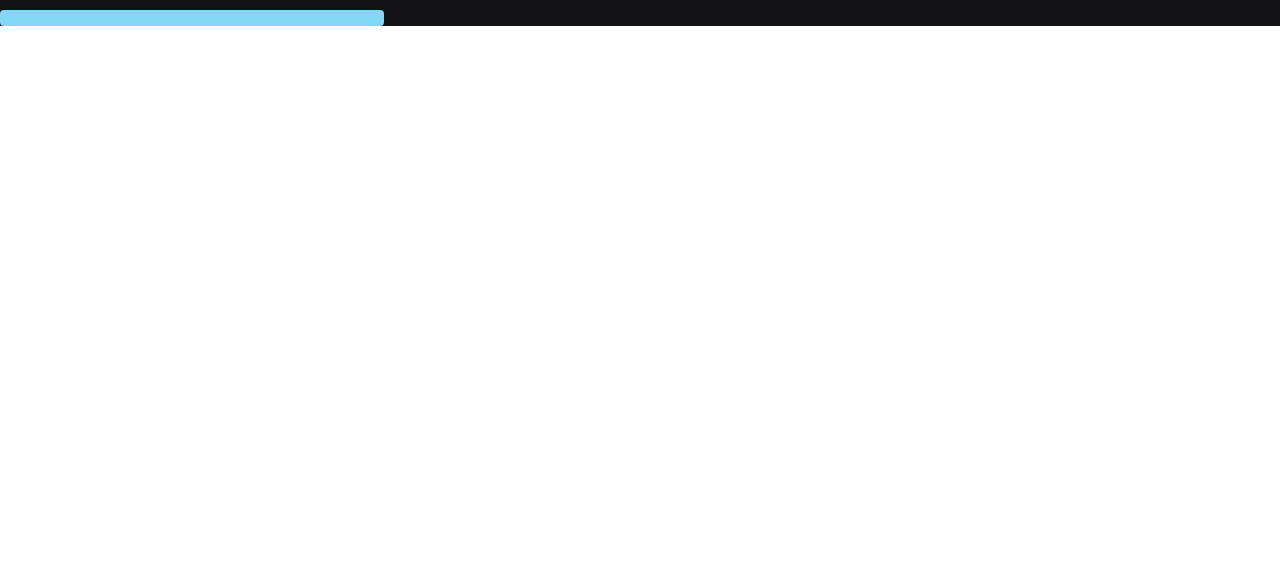
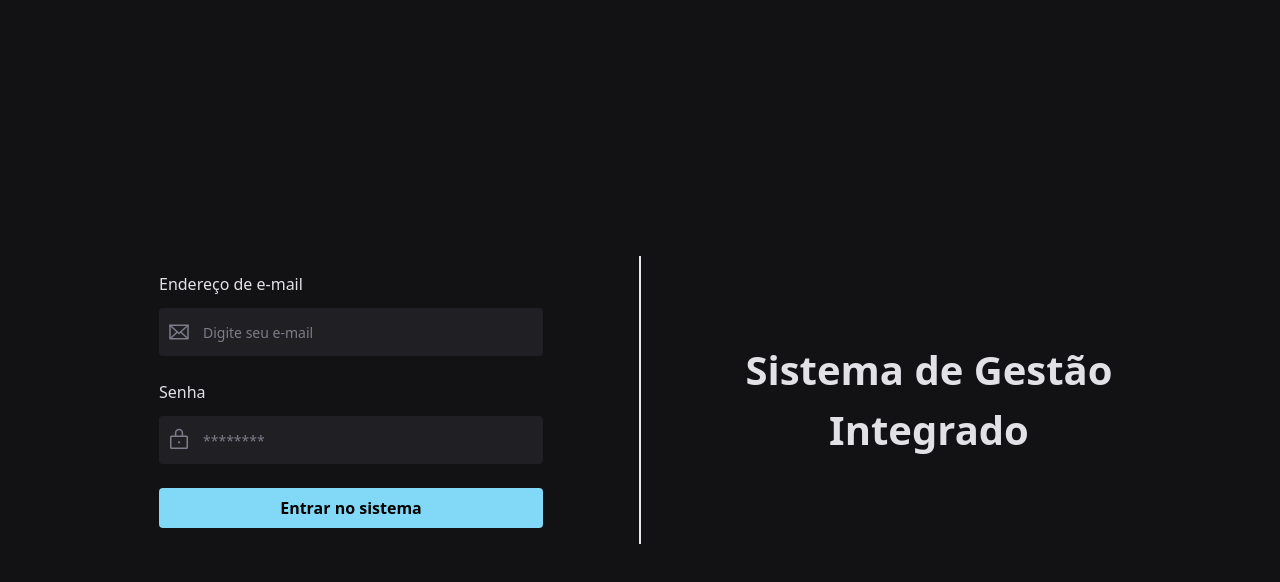
Before and after one commit to PauloVictorSS/sistema-integrado-de-gestao, a React (Create React App) app: page / in a window 1280 px wide. Shown: the top 582 px of the page. Built offline with nearby package versions, Linux system fonts and the light colour scheme.

Commit message:
Adição da tela de login

```diff
--- a/src/index.tsx
+++ b/src/index.tsx
@@ -8,6 +8,6 @@ const root = ReactDOM.createRoot(
 );
 root.render(
   <React.StrictMode>
-    <App />
+    <App/>
   </React.StrictMode>
 );
--- a/src/pages/Login.tsx
+++ b/src/pages/Login.tsx
@@ -1,9 +1,25 @@
+import { InputText } from "../components/InputText";
+import { Text } from "../components/Text"
+import {Envelope, Lock} from "phosphor-react"
 import { Button } from "../components/Button";
 
 function Login() {
+
   return (
-    <div className="bg-gray-900">
-      <Button text="Exemplo de botão"/>
+    <div className="w-screen h-screen bg-gray-900 flex gap-24 items-center justify-center text-gray-100">
+      <div className="flex flex-col gap-6 items-stretch w-full max-w-sm">
+        <label htmlFor="email" className="flex flex-col gap-3">
+          <Text className="font-semibold">Endereço de e-mail</Text>
+          <InputText icon={<Envelope/>} type="email" id="email" placeholder="Digite seu e-mail" />
+        </label>
+        <label htmlFor="password" className="flex flex-col gap-3">
+          <Text className="font-semibold">Senha</Text>
+          <InputText icon={<Lock/>} type="password" id="password" placeholder="********" />
+        </label>
+        <Button>Entrar no sistema</Button>
+      </div>
+      <div className="h-72 border-r-2"></div>
+      <h2 className="text-gray-100 font-bold text-3xl max-w-sm text-center">Sistema de Gestão Integrado</h2>
     </div>
   );
 }
```
